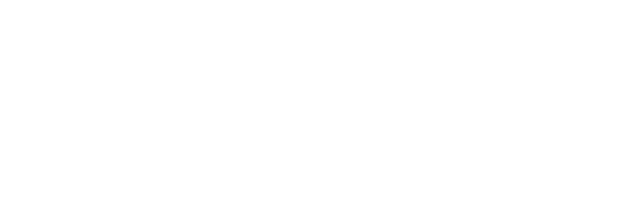
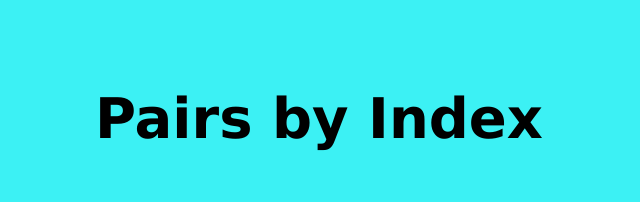
Before and after one commit to mbalci85/34.pairs_by_index_array_filter, a plain HTML site: page index.html in a window 1280 px wide. Shown: the whole page, without its empty margins (321-961 px from the left). Drawn offline with Linux system fonts and the light colour scheme.

Commit message:
added method, style

```diff
--- a/index.html
+++ b/index.html
@@ -7,7 +7,7 @@
     <title>Pairs by Index</title>
 </head>
 <body>
-
+    <h1>Pairs by Index</h1>
 
     <script src="./script.js"></script>
 </body>
--- a/script.js
+++ b/script.js
@@ -16,3 +16,14 @@ var pairsByIndexRaw = [
 
 var students = ['Islam', 'Lesley', 'Harun', 'Rukmini'];
 var mentors = ['Daniel', 'Irina', 'Mozafar', 'Luke'];
+
+const pairsFinder = (arr) => {
+	let pairsIndex = arr.filter(
+		(item) => Array.isArray(item) && item.length == 2,
+	);
+	let pairs = pairsIndex.map((idx) => [students[idx[0]], mentors[idx[1]]]);
+
+	return pairs;
+};
+
+console.log(pairsFinder(pairsByIndexRaw));
--- a/style.css
+++ b/style.css
@@ -0,0 +1,11 @@
+* {
+	background-color: rgb(60, 241, 244);
+	font-family: 'Lucida Sans', 'Lucida Sans Regular', 'Lucida Grande',
+		'Lucida Sans Unicode', Geneva, Verdana, sans-serif;
+}
+
+h1 {
+	text-align: center;
+	padding: 3rem;
+	font-size: 3.5rem;
+}
```
